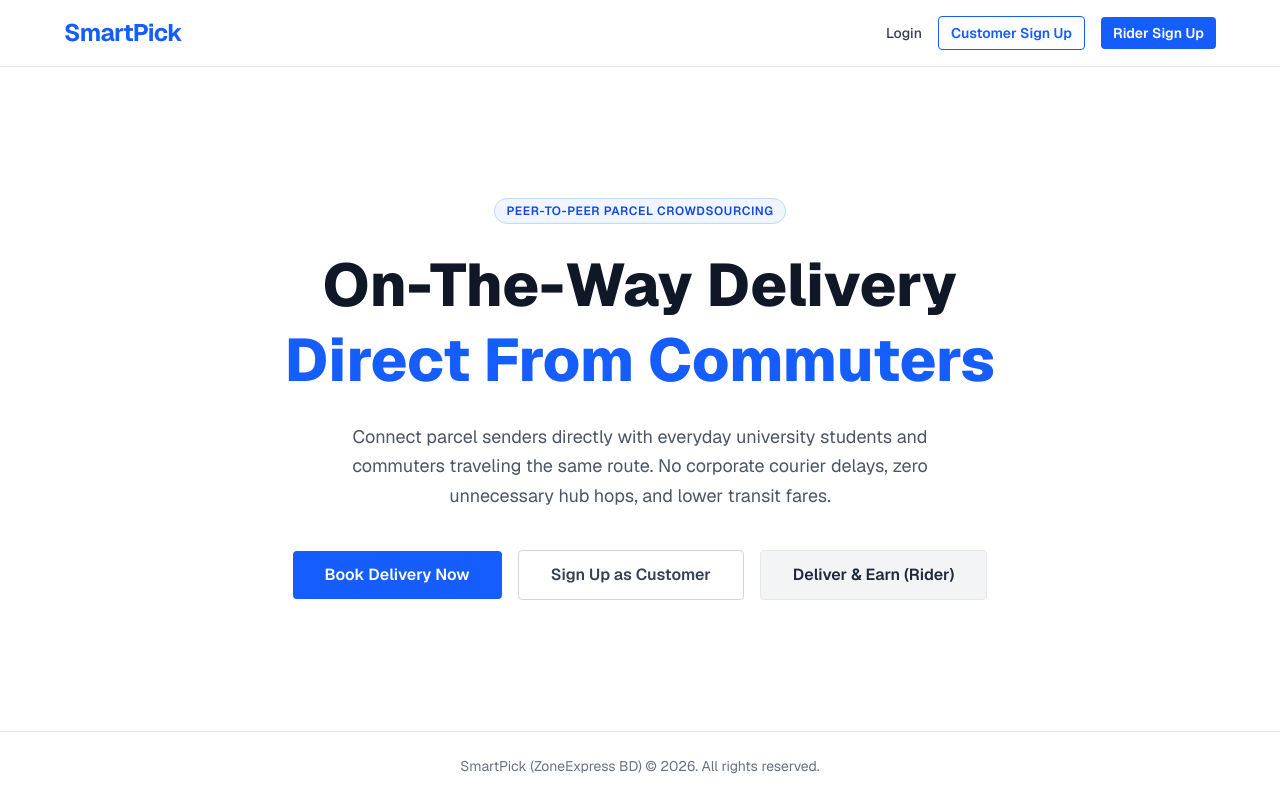
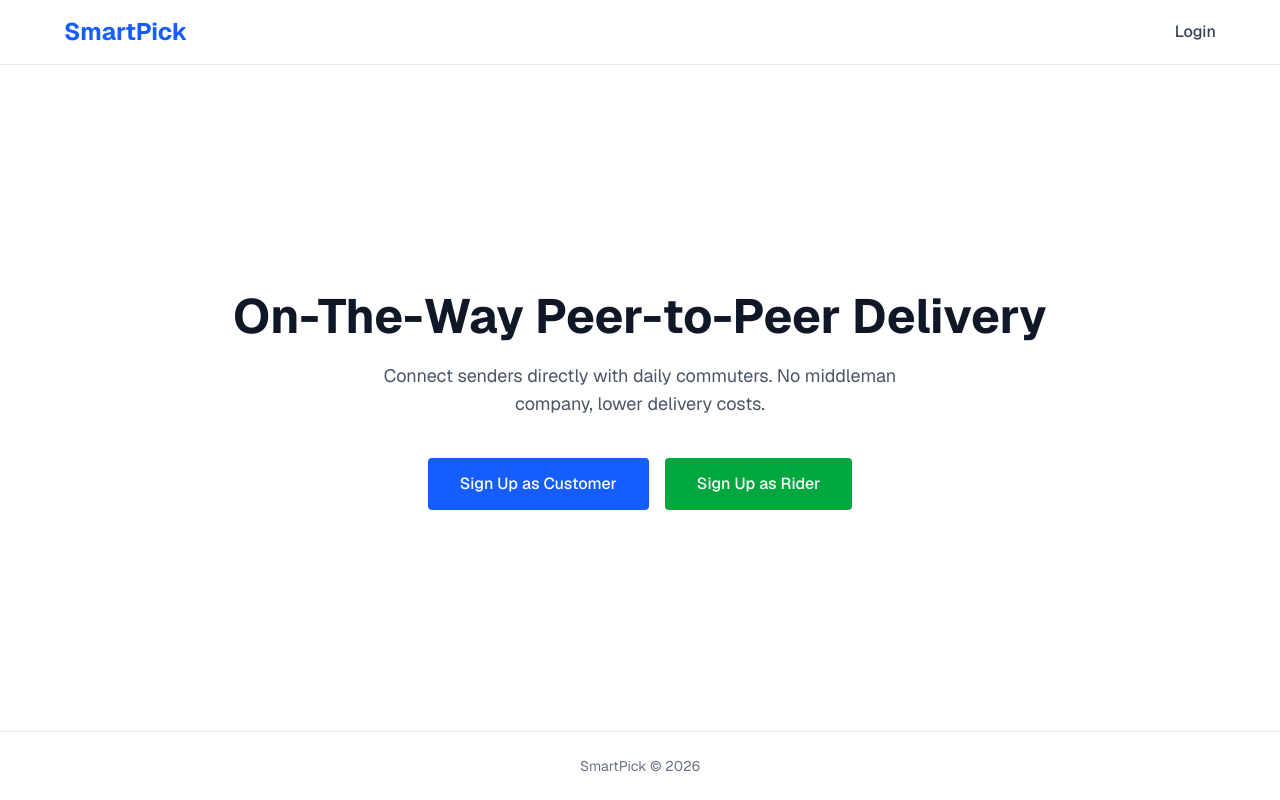
Before and after one commit to mahmudulhasanmaruf78/smart-pick-frontend, a Next.js app: page / in a window 1280 px wide. Built offline with nearby package versions, Linux system fonts and the light colour scheme.

Commit message:
revert: restore original landing page layout

```diff
--- a/src/app/page.tsx
+++ b/src/app/page.tsx
@@ -1,51 +1,49 @@
-"use client";
-
-import React from "react";
 import Link from "next/link";
-import Navbar from "@/components/layout/Navbar";
-import Button from "@/components/ui/Button";
 
 export default function HomePage() {
   return (
     <div className="w-full min-h-screen bg-white text-black font-sans flex flex-col justify-between">
-      <Navbar />
+      {/* 1. Full-width Navbar */}
+      <nav className="w-full border-b border-gray-200 py-4 px-8">
+        <div className="max-w-6xl mx-auto flex justify-between items-center">
+          <h1 className="text-2xl font-bold text-blue-600">SmartPick</h1>
+          <div>
+            <Link href="/login" className="text-gray-700 hover:text-blue-600 font-medium text-base">
+              Login
+            </Link>
+          </div>
+        </div>
+      </nav>
 
-      {/* Hero Section */}
-      <main className="w-full max-w-4xl mx-auto px-6 text-center py-20 my-auto">
-        <div className="inline-block px-3 py-1 bg-blue-50 border border-blue-200 text-blue-700 text-xs font-semibold rounded-full mb-6 uppercase tracking-wider">
-          Peer-to-Peer Parcel Crowdsourcing
-        </div>
-        <h1 className="text-4xl sm:text-5xl md:text-6xl font-extrabold mb-6 text-gray-900 leading-tight">
-          On-The-Way Delivery <br />
-          <span className="text-blue-600">Direct From Commuters</span>
-        </h1>
-        <p className="text-gray-600 mb-10 max-w-2xl mx-auto text-lg leading-relaxed">
-          Connect parcel senders directly with everyday university students and commuters traveling the same route. No corporate courier delays, zero unnecessary hub hops, and lower transit fares.
+      {/* 2. Full Screen Hero Section */}
+      <main className="w-full max-w-4xl mx-auto px-6 text-center py-24 my-auto">
+        <h2 className="text-4xl sm:text-5xl font-bold mb-4 text-gray-900 leading-tight">
+          On-The-Way Peer-to-Peer Delivery
+        </h2>
+        <p className="text-gray-600 mb-10 max-w-xl mx-auto text-lg">
+          Connect senders directly with daily commuters. No middleman company, lower delivery costs.
         </p>
 
-        {/* Action Buttons */}
-        <div className="flex flex-col sm:flex-row justify-center items-center gap-4">
-          <Link href="/create-order">
-            <Button variant="primary" size="lg" className="w-full sm:w-auto px-8">
-              Book Delivery Now
-            </Button>
+        {/* The 2 Clean Sign-Up Buttons */}
+        <div className="flex flex-col sm:flex-row justify-center gap-4">
+          <Link
+            href="/register"
+            className="bg-blue-600 text-white font-medium px-8 py-3.5 rounded hover:bg-blue-700 transition text-center text-base"
+          >
+            Sign Up as Customer
           </Link>
-          <Link href="/register">
-            <Button variant="outline" size="lg" className="w-full sm:w-auto px-8">
-              Sign Up as Customer
-            </Button>
-          </Link>
-          <Link href="/rider/register">
-            <Button variant="secondary" size="lg" className="w-full sm:w-auto px-8 border border-gray-200">
-              Deliver & Earn (Rider)
-            </Button>
+          <Link
+            href="/rider/register"
+            className="bg-green-600 text-white font-medium px-8 py-3.5 rounded hover:bg-green-700 transition text-center text-base"
+          >
+            Sign Up as Rider
           </Link>
         </div>
       </main>
 
-      {/* Footer */}
+      {/* 3. Full-width Footer */}
       <footer className="w-full border-t border-gray-200 py-6 text-center text-sm text-gray-500">
-        <p>SmartPick (ZoneExpress BD) &copy; 2026. All rights reserved.</p>
+        <p>SmartPick &copy; 2026</p>
       </footer>
     </div>
   );
```
